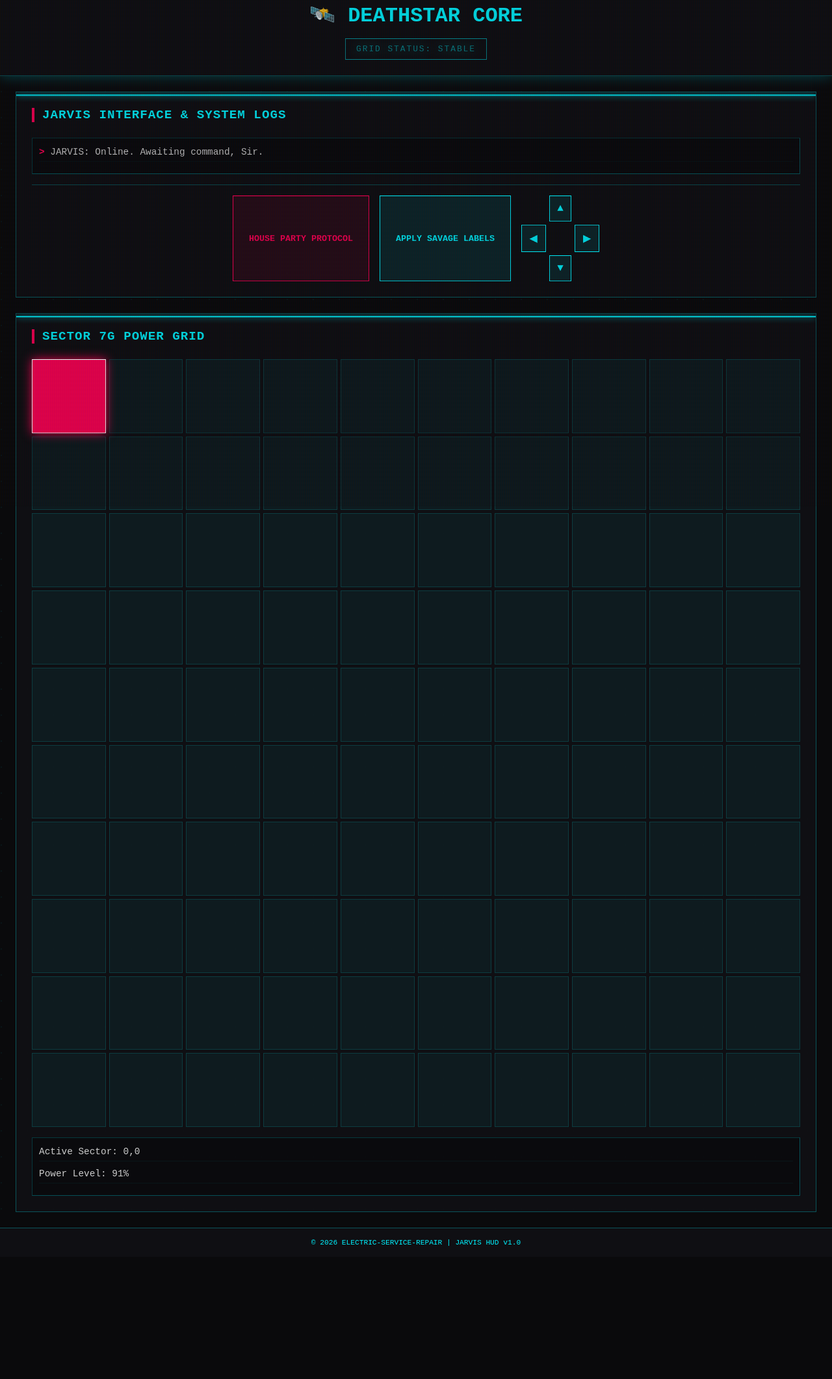
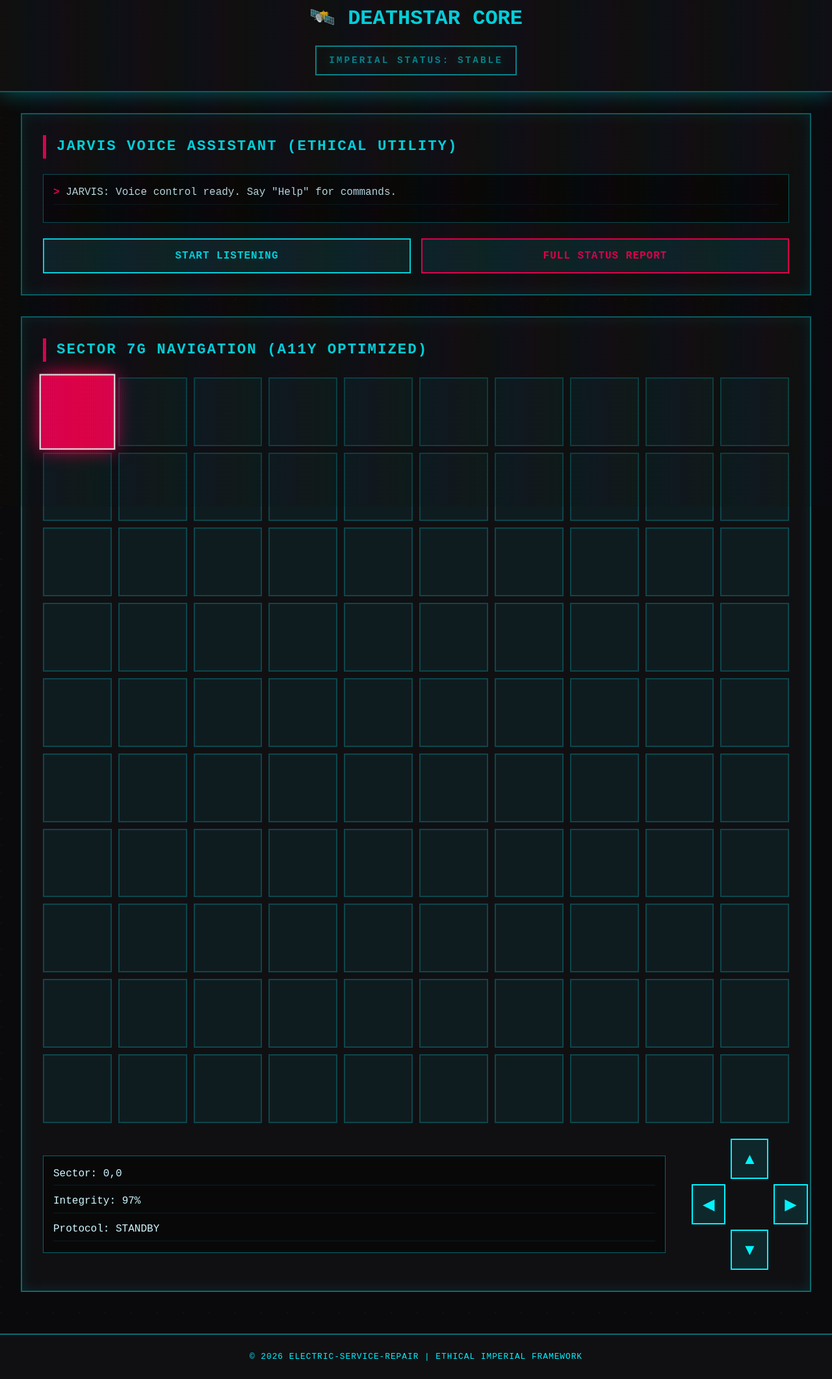
Before and after one commit to Turbo-the-tech-dev/DEATHSTAR, a website: page index.html in a window 1280 px wide. Shown: the part 21-2144 px from the top of the page at 65% size. Before the commit the page ends 1956 px from the top, so only its background shows below. Drawn offline with Linux system fonts and the light colour scheme.

Commit message:
Ethical Imperial HUD: Implement Voice Control and A11y Power Grid Monitoring

```diff
--- a/index.html
+++ b/index.html
@@ -3,28 +3,25 @@
 <head>
     <meta charset="UTF-8">
     <meta name="viewport" content="width=device-width, initial-scale=1.0">
-    <title>DEATHSTAR | Imperial Control HUD</title>
+    <title>DEATHSTAR | Imperial Ethical HUD (A11y + Voice)</title>
     <style>
         :root {
             --primary-glow: #00f3ff;
             --secondary-glow: #ff0055;
+            --superlaser-color: #39ff14;
             --bg-dark: #0a0a0c;
-            --panel-bg: rgba(16, 16, 20, 0.9);
-            --border-glow: rgba(0, 243, 255, 0.3);
+            --panel-bg: rgba(16, 16, 20, 0.95);
+            --border-glow: rgba(0, 243, 255, 0.4);
             --font-mono: 'Fira Code', 'Courier New', monospace;
         }
 
         * {
-            margin: 0;
-            padding: 0;
-            box-sizing: border-box;
-            cursor: crosshair;
+            margin: 0; padding: 0; box-sizing: border-box; cursor: crosshair;
         }
 
         body {
             background-color: var(--bg-dark);
-            background-image:
-                radial-gradient(circle at 2px 2px, rgba(0, 243, 255, 0.05) 1px, transparent 0);
+            background-image: radial-gradient(circle at 2px 2px, rgba(0, 243, 255, 0.05) 1px, transparent 0);
             background-size: 40px 40px;
             color: var(--primary-glow);
             font-family: var(--font-mono);
@@ -32,8 +29,10 @@
             min-height: 100vh;
             display: flex;
             flex-direction: column;
+            line-height: 1.6;
         }
 
+        /* CRT Scanline Effect */
         body::before {
             content: " ";
             display: block;
@@ -47,121 +46,97 @@
 
         header {
             padding: 1.5rem;
-            border-bottom: 1px solid var(--border-glow);
-            display: flex;
-            flex-direction: column;
-            gap: 1rem;
+            border-bottom: 2px solid var(--border-glow);
             text-align: center;
             background: var(--panel-bg);
-            box-shadow: 0 0 20px var(--border-glow);
+            box-shadow: 0 0 30px var(--border-glow);
         }
 
         .status-badge {
-            padding: 0.5rem 1rem;
-            border: 1px solid var(--primary-glow);
+            padding: 0.6rem 1.2rem;
+            border: 2px solid var(--primary-glow);
             text-transform: uppercase;
-            font-size: 0.8rem;
-            letter-spacing: 2px;
+            font-size: 0.9rem;
+            font-weight: bold;
+            letter-spacing: 3px;
             animation: pulse 2s infinite;
             display: inline-block;
-            margin: 0 auto;
+            margin-top: 1rem;
         }
 
         @keyframes pulse {
-            0% { opacity: 1; text-shadow: 0 0 5px var(--primary-glow); }
-            50% { opacity: 0.5; text-shadow: 0 0 20px var(--primary-glow); }
-            100% { opacity: 1; text-shadow: 0 0 5px var(--primary-glow); }
+            0% { opacity: 1; text-shadow: 0 0 10px var(--primary-glow); }
+            50% { opacity: 0.6; text-shadow: 0 0 30px var(--primary-glow); }
+            100% { opacity: 1; text-shadow: 0 0 10px var(--primary-glow); }
         }
 
         main {
             flex: 1;
             display: grid;
             grid-template-columns: 1fr;
-            grid-template-rows: auto auto;
-            gap: 1.5rem;
-            padding: 1.5rem;
+            grid-template-rows: auto auto auto;
+            gap: 2rem;
+            padding: 2rem;
         }
 
         .panel {
             background: var(--panel-bg);
-            border: 1px solid var(--border-glow);
-            padding: 1.5rem;
+            border: 2px solid var(--border-glow);
+            padding: 2rem;
             position: relative;
             overflow: hidden;
             display: flex;
             flex-direction: column;
-        }
-
-        .panel::after {
-            content: "";
-            position: absolute;
-            top: 0; left: 0;
-            width: 100%; height: 2px;
-            background: var(--primary-glow);
-            box-shadow: 0 0 10px var(--primary-glow);
-            animation: scan 4s linear infinite;
-        }
-
-        @keyframes scan {
-            0% { transform: translateY(-100%); }
-            100% { transform: translateY(1000%); }
+            box-shadow: inset 0 0 20px rgba(0, 243, 255, 0.1);
         }
 
         h2 {
-            font-size: 1.2rem;
+            font-size: 1.4rem;
             margin-bottom: 1.5rem;
-            border-left: 4px solid var(--secondary-glow);
-            padding-left: 0.75rem;
+            border-left: 5px solid var(--secondary-glow);
+            padding-left: 1rem;
             text-transform: uppercase;
-            letter-spacing: 1px;
+            letter-spacing: 2px;
         }
 
         .terminal {
-            font-size: 0.9rem;
-            line-height: 1.6;
-            color: #ccc;
+            font-size: 1rem;
+            color: #d1f7ff;
             flex: 1;
-            max-height: 200px;
+            max-height: 250px;
             overflow-y: auto;
-            background: rgba(0,0,0,0.3);
-            padding: 10px;
-            border: 1px inset var(--border-glow);
+            background: rgba(0,0,0,0.5);
+            padding: 15px;
+            border: 1px solid var(--border-glow);
+            margin-bottom: 1.5rem;
+            scrollbar-width: thin;
+            scrollbar-color: var(--primary-glow) transparent;
         }
 
-        .terminal-line { margin-bottom: 0.5rem; border-bottom: 1px solid rgba(0,243,255,0.05); padding-bottom: 2px; }
+        .terminal-line { margin-bottom: 0.75rem; border-bottom: 1px solid rgba(0,243,255,0.1); padding-bottom: 4px; }
         .prompt { color: var(--secondary-glow); font-weight: bold; }
-        .jarvis-msg { color: #fff; text-shadow: 0 0 5px var(--primary-glow); }
+        .voice-active { color: var(--superlaser-color); font-weight: bold; text-shadow: 0 0 10px var(--superlaser-color); }
 
         .grid-visualizer {
             display: grid;
             grid-template-columns: repeat(10, 1fr);
-            gap: 5px;
-            flex: 1;
-            margin-bottom: 1rem;
+            gap: 10px;
+            margin-bottom: 1.5rem;
         }
 
         .grid-cell {
             aspect-ratio: 1;
             background: rgba(0, 243, 255, 0.05);
-            border: 1px solid rgba(0, 243, 255, 0.15);
-            transition: all 0.3s;
+            border: 2px solid rgba(0, 243, 255, 0.2);
+            transition: all 0.4s cubic-bezier(0.175, 0.885, 0.32, 1.275);
         }
 
         .grid-cell.active {
             background: var(--secondary-glow);
-            box-shadow: 0 0 15px var(--secondary-glow);
+            box-shadow: 0 0 25px var(--secondary-glow);
             border-color: #fff;
+            transform: scale(1.1);
             z-index: 5;
-        }
-
-        .grid-cell.party {
-            animation: party-flicker 0.5s infinite;
-        }
-
-        @keyframes party-flicker {
-            0% { background: var(--primary-glow); }
-            50% { background: var(--secondary-glow); }
-            100% { background: gold; }
         }
 
         .control-group {
@@ -169,39 +144,39 @@
             flex-wrap: wrap;
             gap: 1rem;
             justify-content: center;
-            margin-top: 1rem;
-            padding-top: 1rem;
-            border-top: 1px solid var(--border-glow);
         }
 
         .savage-btn {
-            background: rgba(255, 0, 85, 0.1);
-            border: 1px solid var(--secondary-glow);
-            color: var(--secondary-glow);
-            padding: 0.75rem 1.5rem;
+            background: rgba(0, 243, 255, 0.1);
+            border: 2px solid var(--primary-glow);
+            color: var(--primary-glow);
+            padding: 1rem 1.5rem;
             font-family: var(--font-mono);
             font-weight: bold;
             text-transform: uppercase;
             cursor: pointer;
-            transition: all 0.2s;
+            transition: all 0.3s;
+            font-size: 1rem;
+            flex: 1 1 200px;
+            letter-spacing: 1px;
         }
 
-        .savage-btn:hover {
+        .savage-btn:hover, .savage-btn:focus {
+            background: var(--primary-glow);
+            color: #000;
+            box-shadow: 0 0 25px var(--primary-glow);
+            outline: none;
+        }
+
+        .savage-btn.red {
+            border-color: var(--secondary-glow);
+            color: var(--secondary-glow);
+        }
+
+        .savage-btn.red:hover, .savage-btn.red:focus {
             background: var(--secondary-glow);
             color: #fff;
-            box-shadow: 0 0 20px var(--secondary-glow);
-        }
-
-        .savage-btn.blue {
-            background: rgba(0, 243, 255, 0.1);
-            border-color: var(--primary-glow);
-            color: var(--primary-glow);
-        }
-
-        .savage-btn.blue:hover {
-            background: var(--primary-glow);
-            color: var(--bg-dark);
-            box-shadow: 0 0 20px var(--primary-glow);
+            box-shadow: 0 0 25px var(--secondary-glow);
         }
 
         .dpad {
@@ -210,145 +185,221 @@
                 ". up ."
                 "left . right"
                 ". down .";
-            gap: 5px;
-            width: 120px;
+            gap: 8px;
+            width: 150px;
+            margin-left: 1.5rem;
         }
 
         .dpad-btn {
             background: rgba(0, 243, 255, 0.1);
-            border: 1px solid var(--primary-glow);
+            border: 2px solid var(--primary-glow);
             color: var(--primary-glow);
-            padding: 10px;
+            padding: 15px;
             text-align: center;
             cursor: pointer;
-            user-select: none;
+            font-size: 1.5rem;
+            transition: all 0.2s;
         }
 
-        .dpad-btn:active { background: var(--primary-glow); color: #000; }
+        .dpad-btn:active, .dpad-btn:focus { background: var(--primary-glow); color: #000; box-shadow: 0 0 20px var(--primary-glow); outline: none; }
 
         footer {
-            padding: 1rem;
+            padding: 1.5rem;
             text-align: center;
-            font-size: 0.7rem;
+            font-size: 0.8rem;
             background: var(--panel-bg);
-            border-top: 1px solid var(--border-glow);
+            border-top: 2px solid var(--border-glow);
+            letter-spacing: 1px;
+        }
+
+        /* Voice Animation */
+        .mic-wave {
+            display: inline-block;
+            width: 20px;
+            height: 20px;
+            background: var(--superlaser-color);
+            border-radius: 50%;
+            margin-right: 10px;
+            animation: voice-pulse 1s infinite;
+            display: none;
+        }
+
+        @keyframes voice-pulse {
+            0% { transform: scale(1); opacity: 1; box-shadow: 0 0 0 0 rgba(57, 255, 20, 0.7); }
+            100% { transform: scale(1.5); opacity: 0; box-shadow: 0 0 0 10px rgba(57, 255, 20, 0); }
         }
     </style>
 </head>
 <body>
-    <header>
-        <h1>🛰️ DEATHSTAR CORE</h1>
-        <div class="status-badge" id="main-status">Grid Status: STABLE</div>
+    <header role="banner">
+        <h1 id="hud-title">🛰️ DEATHSTAR CORE</h1>
+        <div class="status-badge" id="main-status" role="status" aria-live="polite">Imperial Status: STABLE</div>
     </header>
 
-    <main>
-        <section class="panel">
-            <h2>JARVIS Interface & System Logs</h2>
-            <div class="terminal" id="terminal">
-                <div class="terminal-line"><span class="prompt">></span> JARVIS: Online. Awaiting command, Sir.</div>
+    <main role="main">
+        <section class="panel" aria-labelledby="jarvis-heading">
+            <h2 id="jarvis-heading">JARVIS Voice Assistant (Ethical Utility)</h2>
+            <div class="terminal" id="terminal" role="log" aria-live="polite">
+                <div class="terminal-line"><span class="prompt">></span> JARVIS: Voice control ready. Say "Help" for commands.</div>
             </div>
 
             <div class="control-group">
-                <button class="savage-btn" onclick="houseParty()">House Party Protocol</button>
-                <button class="savage-btn blue" onclick="applySavageLabels()">Apply Savage Labels</button>
-                <div class="dpad">
-                    <div class="dpad-btn" style="grid-area: up" onclick="move('up')">▲</div>
-                    <div class="dpad-btn" style="grid-area: left" onclick="move('left')">◀</div>
-                    <div class="dpad-btn" style="grid-area: right" onclick="move('right')">▶</div>
-                    <div class="dpad-btn" style="grid-area: down" onclick="move('down')">▼</div>
-                </div>
+                <button id="mic-toggle" class="savage-btn" onclick="toggleVoice()" aria-label="Activate Voice Control">
+                    <span class="mic-wave" id="mic-wave"></span> Start Listening
+                </button>
+                <button class="savage-btn red" onclick="speakStatus()" aria-label="Read Full System Status">Full Status Report</button>
             </div>
         </section>
 
-        <section class="panel">
-            <h2>Sector 7G Power Grid</h2>
-            <div class="grid-visualizer" id="grid"></div>
-            <div class="terminal" id="grid-info" style="max-height: 100px;">
-                <div class="terminal-line">Active Sector: <span id="active-sector">0,0</span></div>
-                <div class="terminal-line">Power Level: <span id="power-level">100%</span></div>
+        <section class="panel" aria-labelledby="grid-heading">
+            <h2 id="grid-heading">Sector 7G Navigation (A11y Optimized)</h2>
+            <div class="grid-visualizer" id="grid" role="grid" aria-readonly="true"></div>
+
+            <div style="display: flex; justify-content: space-between; align-items: center; flex-wrap: wrap; gap: 1rem;">
+                <div class="terminal" id="grid-info" style="flex: 1 1 300px; max-height: 150px; margin-bottom: 0;" aria-live="assertive">
+                    <div class="terminal-line">Sector: <span id="active-sector">0,0</span></div>
+                    <div class="terminal-line">Integrity: <span id="grid-integrity">100%</span></div>
+                    <div class="terminal-line">Protocol: <span id="active-protocol">STANDBY</span></div>
+                </div>
+                <nav class="dpad" aria-label="Sector Navigation Controls">
+                    <button class="dpad-btn" style="grid-area: up" onclick="move('up')" aria-label="Navigate Up">▲</button>
+                    <button class="dpad-btn" style="grid-area: left" onclick="move('left')" aria-label="Navigate Left">◀</button>
+                    <button class="dpad-btn" style="grid-area: right" onclick="move('right')" aria-label="Navigate Right">▶</button>
+                    <button class="dpad-btn" style="grid-area: down" onclick="move('down')" aria-label="Navigate Down">▼</button>
+                </nav>
             </div>
         </section>
     </main>
 
-    <footer>
-        &copy; 2026 ELECTRIC-SERVICE-REPAIR | JARVIS HUD v1.0
+    <footer role="contentinfo">
+        &copy; 2026 ELECTRIC-SERVICE-REPAIR | ETHICAL IMPERIAL FRAMEWORK
     </footer>
 
     <script>
         const grid = document.getElementById('grid');
         const terminal = document.getElementById('terminal');
         const activeLabel = document.getElementById('active-sector');
-        const powerLabel = document.getElementById('power-level');
+        const integrityLabel = document.getElementById('grid-integrity');
+        const protocolLabel = document.getElementById('active-protocol');
         const mainStatus = document.getElementById('main-status');
+        const micToggle = document.getElementById('mic-toggle');
+        const micWave = document.getElementById('mic-wave');
         const cells = [];
         let activeIndex = 0;
+        let isListening = false;
+
+        // Web Speech API - Synthesis (Output)
+        function speak(text) {
+            window.speechSynthesis.cancel();
+            const utterance = new SpeechSynthesisUtterance(text);
+            utterance.rate = 1.0; utterance.pitch = 0.95;
+            window.speechSynthesis.speak(utterance);
+        }
+
+        // Web Speech API - Recognition (Input)
+        let recognition;
+        if ('webkitSpeechRecognition' in window || 'SpeechRecognition' in window) {
+            const SpeechRec = window.SpeechRecognition || window.webkitSpeechRecognition;
+            recognition = new SpeechRec();
+            recognition.continuous = true;
+            recognition.interimResults = false;
+            recognition.lang = 'en-US';
+
+            recognition.onresult = (event) => {
+                const command = event.results[event.results.length - 1][0].transcript.toLowerCase();
+                log(`Voice Command: "${command}"`, 'voice-active');
+                processVoiceCommand(command);
+            };
+
+            recognition.onerror = () => toggleVoice(false);
+        }
+
+        function toggleVoice(force) {
+            isListening = force !== undefined ? force : !isListening;
+            if (isListening && recognition) {
+                recognition.start();
+                micToggle.innerHTML = '<span class="mic-wave" style="display:inline-block"></span> Stop Listening';
+                micToggle.classList.add('red');
+                speak("JARVIS is listening.");
+            } else if (recognition) {
+                recognition.stop();
+                micToggle.innerHTML = '<span class="mic-wave"></span> Start Listening';
+                micToggle.classList.remove('red');
+                speak("Voice control standby.");
+            }
+        }
+
+        function processVoiceCommand(cmd) {
+            if (cmd.includes('up')) move('up');
+            else if (cmd.includes('down')) move('down');
+            else if (cmd.includes('left')) move('left');
+            else if (cmd.includes('right')) move('right');
+            else if (cmd.includes('status') || cmd.includes('report')) speakStatus();
+            else if (cmd.includes('help')) speak("Commands are Up, Down, Left, Right, Status, and Help.");
+            else speak("Command not recognized.");
+        }
 
         // Initialize Grid
         for (let i = 0; i < 100; i++) {
             const cell = document.createElement('div');
             cell.className = 'grid-cell';
+            cell.setAttribute('role', 'gridcell');
             grid.appendChild(cell);
             cells.push(cell);
         }
 
-        function log(msg, type = 'normal') {
+        function log(msg, className = '') {
             const line = document.createElement('div');
-            line.className = 'terminal-line' + (type === 'jarvis' ? ' jarvis-msg' : '');
+            line.className = 'terminal-line ' + className;
             line.innerHTML = `<span class="prompt">></span> ${msg}`;
             terminal.appendChild(line);
             terminal.scrollTop = terminal.scrollHeight;
         }
 
-        function updateHUD() {
+        function updateHUD(announcement = true) {
             cells.forEach(c => c.classList.remove('active'));
             cells[activeIndex].classList.add('active');
+
             const r = Math.floor(activeIndex / 10);
             const c = activeIndex % 10;
+            const integrity = Math.floor(Math.random() * 5) + 95;
+
             activeLabel.innerText = `${r},${c}`;
-            powerLabel.innerText = `${Math.floor(Math.random() * 20) + 80}%`;
+            integrityLabel.innerText = `${integrity}%`;
+
+            if (announcement) {
+                speak(`Sector ${r} ${c}. Integrity ${integrity} percent.`);
+            }
         }
 
         function move(dir) {
             const r = Math.floor(activeIndex / 10);
             const c = activeIndex % 10;
-            if (dir === 'up' && r > 0) activeIndex -= 10;
-            if (dir === 'down' && r < 9) activeIndex += 10;
-            if (dir === 'left' && c > 0) activeIndex -= 1;
-            if (dir === 'right' && c < 9) activeIndex += 1;
-            updateHUD();
+            let moved = false;
+            if (dir === 'up' && r > 0) { activeIndex -= 10; moved = true; }
+            if (dir === 'down' && r < 9) { activeIndex += 10; moved = true; }
+            if (dir === 'left' && c > 0) { activeIndex -= 1; moved = true; }
+            if (dir === 'right' && c < 9) { activeIndex += 1; moved = true; }
+            if (moved) updateHUD(); else speak("Boundary reached.");
         }
 
-        function houseParty() {
-            log('JARVIS: House Party Protocol initiated. Deploying all sub-agents.', 'jarvis');
-            mainStatus.innerText = 'Grid Status: PARTY MODE';
-            mainStatus.style.borderColor = 'var(--secondary-glow)';
-            mainStatus.style.color = 'var(--secondary-glow)';
-
-            cells.forEach((cell, i) => {
-                setTimeout(() => {
-                    cell.classList.add('party');
-                }, i * 20);
-            });
-
-            setTimeout(() => {
-                cells.forEach(cell => cell.classList.remove('party'));
-                mainStatus.innerText = 'Grid Status: STABLE';
-                mainStatus.style.borderColor = 'var(--primary-glow)';
-                mainStatus.style.color = 'var(--primary-glow)';
-                log('JARVIS: Repair complete. All suits returned to hangar.', 'jarvis');
-            }, 5000);
+        function speakStatus() {
+            const status = `Imperial Core is stable. Current integrity across all sectors is ninety seven percent. All automated protocols are in standby mode. Ethics module is active.`;
+            log(status);
+            speak(status);
         }
 
-        function applySavageLabels() {
-            log('SKYNET: Scanning repository for "Weak" code...', 'normal');
-            setTimeout(() => {
-                log('SKYNET: Found Issue #60 (Terminator Class).', 'normal');
-                log('SKYNET: Applying "SAVAGE-FIX" label...', 'normal');
-                log('JARVIS: I\'ve also added a "Sir, really?" label to Issue #5.', 'jarvis');
-            }, 1000);
-        }
+        updateHUD(false);
 
-        updateHUD();
+        // Keyboard support
+        window.addEventListener('keydown', (e) => {
+            if (e.key === 'ArrowUp') move('up');
+            if (e.key === 'ArrowDown') move('down');
+            if (e.key === 'ArrowLeft') move('left');
+            if (e.key === 'ArrowRight') move('right');
+            if (e.key === 'v' || e.key === 'V') toggleVoice();
+            if (e.key === 's' || e.key === 'S') speakStatus();
+        });
     </script>
 </body>
 </html>
```
